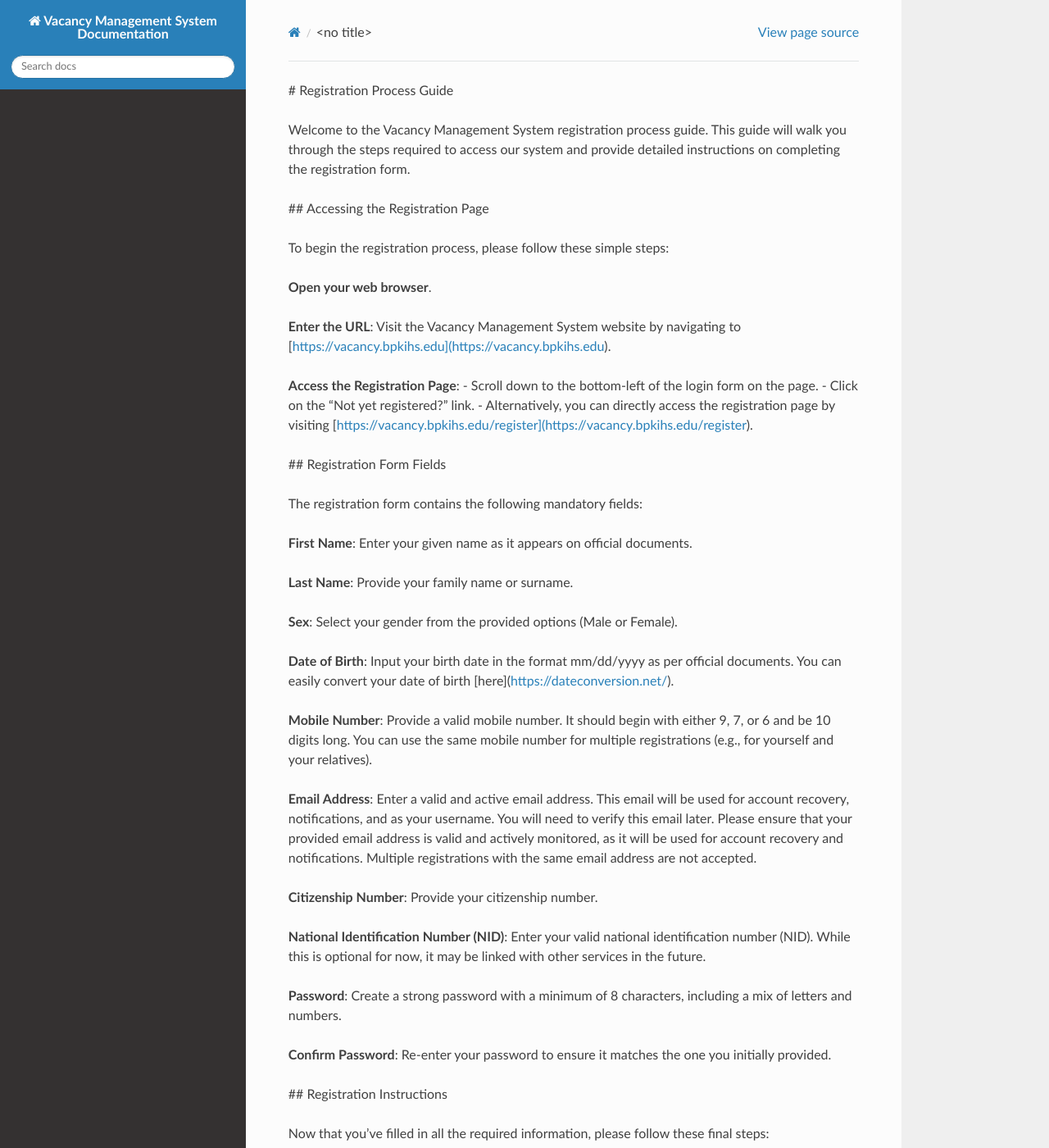
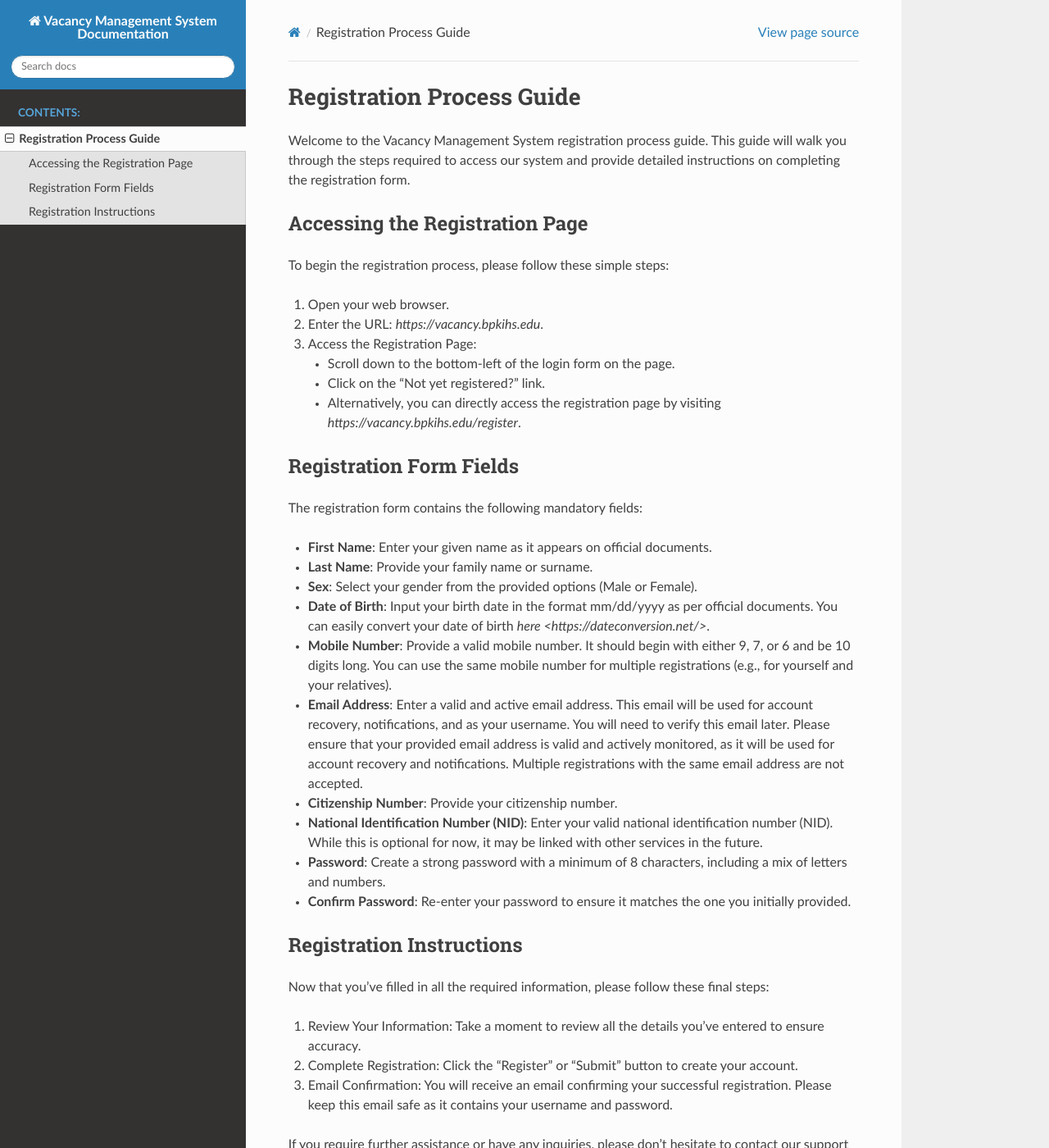
Before and after one commit to w38g0ru/vms, a Sphinx documentation site: the page built from docs/registration.rst, in a window 1280 px wide and 1400 px high. Shown: the whole window at 82% size. Built offline with Sphinx 7.4.7 and the Read the Docs theme 2.0.0, drawn with Linux system fonts in a browser that asks for light colours; pages that are not in the unit, such as notebooks, are missing from menus; some of the changed text lies outside the part shown.

Commit message:
Update registration.rst
update text into reStructuredText (reST) markup

```diff
--- a/docs/registration.rst
+++ b/docs/registration.rst
@@ -1,21 +1,25 @@
-# Registration Process Guide
+Registration Process Guide
+==========================
 
 Welcome to the Vacancy Management System registration process guide. This guide will walk you through the steps required to access our system and provide detailed instructions on completing the registration form.
 
-## Accessing the Registration Page
+Accessing the Registration Page
+-------------------------------
 
 To begin the registration process, please follow these simple steps:
 
-1. **Open your web browser**.
+1. Open your web browser.
 
-2. **Enter the URL**: Visit the Vacancy Management System website by navigating to [https://vacancy.bpkihs.edu](https://vacancy.bpkihs.edu).
+2. Enter the URL: `https://vacancy.bpkihs.edu`.
 
-3. **Access the Registration Page**:
+3. Access the Registration Page:
+
    - Scroll down to the bottom-left of the login form on the page.
    - Click on the "Not yet registered?" link.
-   - Alternatively, you can directly access the registration page by visiting [https://vacancy.bpkihs.edu/register](https://vacancy.bpkihs.edu/register).
+   - Alternatively, you can directly access the registration page by visiting `https://vacancy.bpkihs.edu/register`.
 
-## Registration Form Fields
+Registration Form Fields
+------------------------
 
 The registration form contains the following mandatory fields:
 
@@ -25,7 +29,7 @@ The registration form contains the following mandatory fields:
 
 - **Sex**: Select your gender from the provided options (Male or Female).
 
-- **Date of Birth**: Input your birth date in the format mm/dd/yyyy as per official documents. You can easily convert your date of birth [here](https://dateconversion.net/).
+- **Date of Birth**: Input your birth date in the format mm/dd/yyyy as per official documents. You can easily convert your date of birth `here <https://dateconversion.net/>`.
 
 - **Mobile Number**: Provide a valid mobile number. It should begin with either 9, 7, or 6 and be 10 digits long. You can use the same mobile number for multiple registrations (e.g., for yourself and your relatives).
 
@@ -39,14 +43,15 @@ The registration form contains the following mandatory fields:
 
 - **Confirm Password**: Re-enter your password to ensure it matches the one you initially provided.
 
-## Registration Instructions
+Registration Instructions
+------------------------
 
 Now that you've filled in all the required information, please follow these final steps:
 
-1. **Review Your Information**: Take a moment to review all the details you've entered to ensure accuracy.
+1. Review Your Information: Take a moment to review all the details you've entered to ensure accuracy.
 
-2. **Complete Registration**: Click the "Register" or "Submit" button to create your account.
+2. Complete Registration: Click the "Register" or "Submit" button to create your account.
 
-3. **Email Confirmation**: You will receive an email confirming your successful registration. Please keep this email safe as it contains your username and password.
+3. Email Confirmation: You will receive an email confirming your successful registration. Please keep this email safe as it contains your username and password.
 
-If you require further assistance or have any inquiries, please don't hesitate to contact our support team at [support@vacancy.bpkihs.edu](mailto:support@vacancy.bpkihs.edu). We're here to help you with any questions or concerns you may have.
+If you require further assistance or have any inquiries, please don't hesitate to contact our support team at `support@vacancy.bpkihs.edu <mailto:support@vacancy.bpkihs.edu>`. We're here to help you with any questions or concerns you may have.
```
